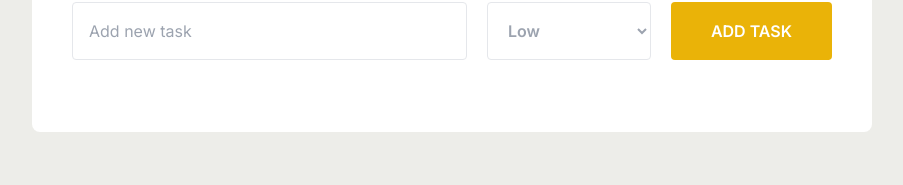
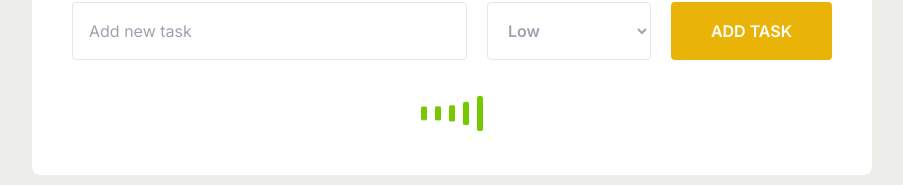
Before and after one commit to hanif365/todoapp, a Next.js app: page / in a window 1280 px wide. Shown: the part 307-492 px from the top of the page, without its empty margins (188-1091 px from the left). Built offline with nearby package versions, Linux system fonts and the light colour scheme.

Commit message:
feat: Loading icon shows until we get tasks data

```diff
--- a/package.json
+++ b/package.json
@@ -14,6 +14,7 @@
     "react": "^18",
     "react-dom": "^18",
     "react-icons": "^5.0.1",
+    "react-spinners": "^0.13.8",
     "zustand": "^4.5.0"
   },
   "devDependencies": {
--- a/src/components/TodoComponents/TaskList.jsx
+++ b/src/components/TodoComponents/TaskList.jsx
@@ -3,6 +3,7 @@
 import React from "react";
 import Task from "./Task";
 import useStore from "@/store/store";
+import { ScaleLoader } from "react-spinners";
 
 const TaskList = () => {
   const { tasks } = useStore((state) => state);
@@ -22,7 +23,13 @@ const TaskList = () => {
   const completedTasks = sortedTasks.filter((task) => task.completed);
 
   return (
-    <div className="">
+    <div>
+      {!tasks.length ? (
+        <div className="flex justify-center">
+          <ScaleLoader color="#78C800" loading={true} width={6} margin={4} />
+        </div>
+      ) : (
+        <>
           <div className="space-y-1">
             {sortedTasks.map((task) => (
               <Task key={task.id} task={task} />
@@ -43,6 +50,8 @@ const TaskList = () => {
           ) : (
             <></>
           )}
+        </>
+      )}
     </div>
   );
 };
```
Also changed, not shown: 1 other file (tests, documents, lock files or other folders). Lines whose indentation alone changed are shown as unchanged.
